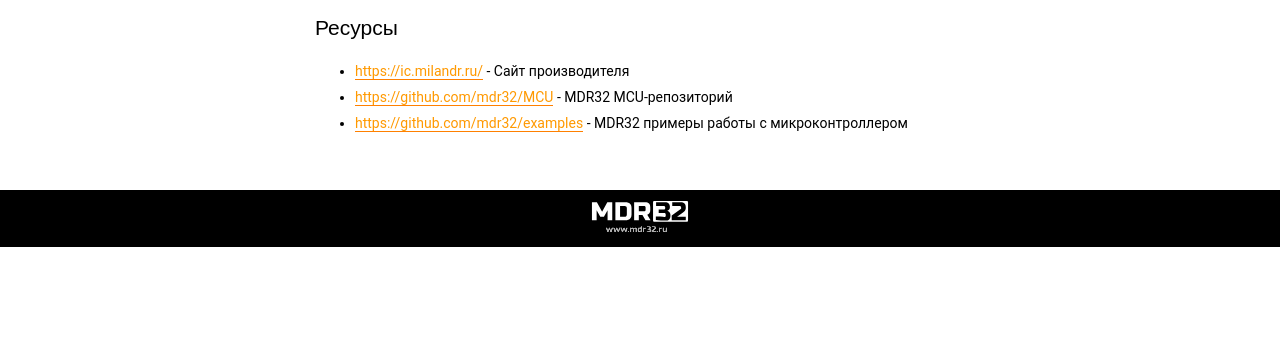
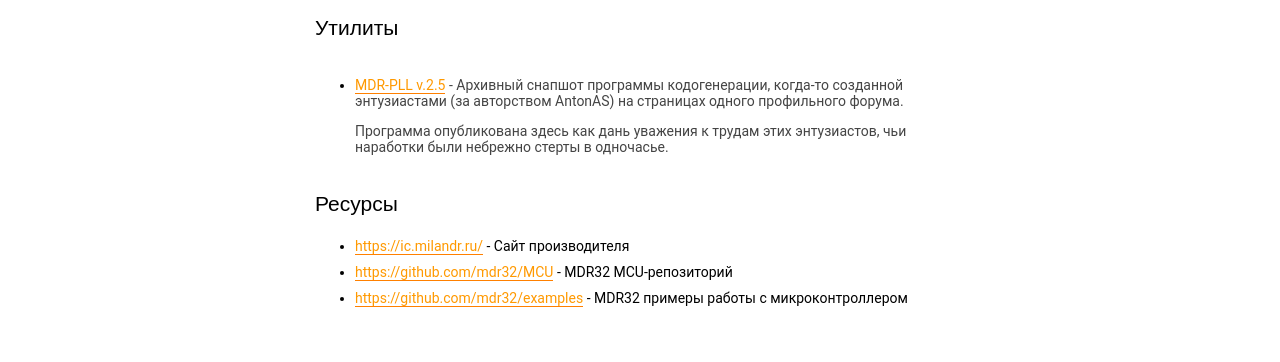
Before and after one commit to kichMan/mdr32.ru, a website: page index.html in a window 1280 px wide. Shown: the part 2070-2432 px from the top of the page. Before the commit the page ends 2317 px from the top, so only its background shows below. Drawn offline with Linux system fonts and the light colour scheme; a web font is replaced by a local one.

Commit message:
ссылка на снапшот

```diff
--- a/index.html
+++ b/index.html
@@ -168,6 +168,16 @@
             </section>
 
             <section>
+                <h2>Утилиты</h2>
+                <ul class="external_source">
+                    <li>
+                        <p><a href="/utils/mdr-pll-old/index.html" title="mdr-pll-2.5">MDR-PLL v.2.5</a> - Архивный снапшот программы кодогенерации, когда-то созданной энтузиастами (за авторством AntonAS) на страницах одного профильного форума.</p>
+                        <p>Программа опубликована здесь как дань уважения к трудам этих энтузиастов, чьи наработки были небрежно стерты в одночасье.</p>
+                    </li>
+                </ul>
+            </section>
+
+            <section>
                 <h2>Ресурсы</h2>
                 <ul class="external_source">
                     <li><a href="https://ic.milandr.ru/products/mikrokontrollery_i_protsessory/32_razryadnye_mikrokontrollery/k1986ve92qi/" title="" target="_blank">https://ic.milandr.ru/</a> - Сайт производителя</a></li>
```
